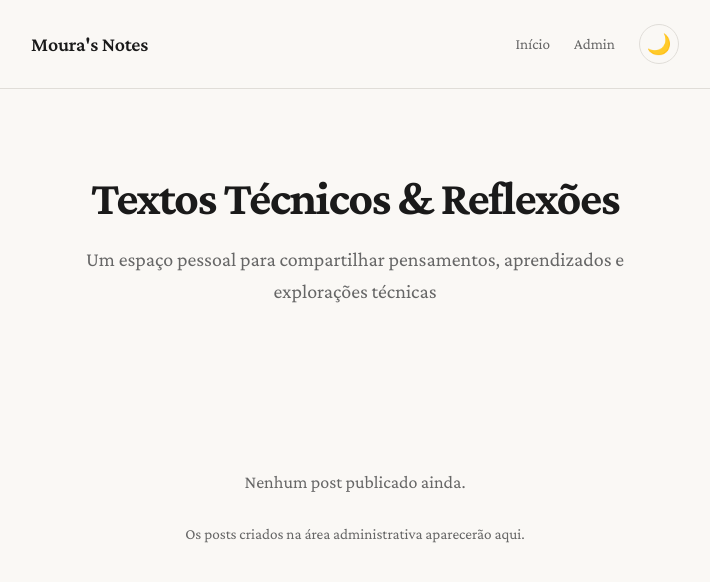
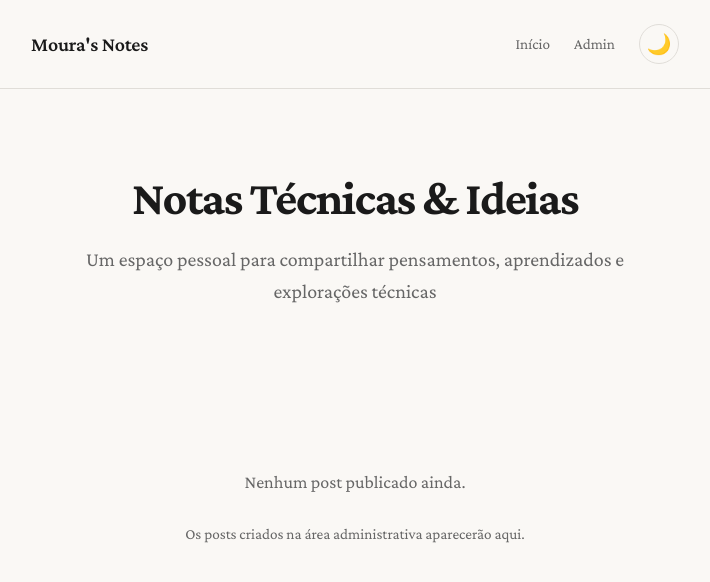
Before and after one commit to ArthurM749/MouraNotes, a React (Vite) app: page / in a window 1280 px wide. Shown: the top 582 px of the page, without its empty margins (285-995 px from the left). Built offline with nearby package versions, Linux system fonts and the light colour scheme.

Commit message:
segundo commit atualizando o README e o Home.jsx no título

```diff
--- a/src/pages/Home.jsx
+++ b/src/pages/Home.jsx
@@ -28,7 +28,7 @@ export default function Home() {
   return (
     <div className="container">
       <div className="hero">
-        <h1 className="hero-title">Textos Técnicos & Reflexões</h1>
+        <h1 className="hero-title">Notas Técnicas & Ideias</h1>
         <p className="hero-subtitle">
           Um espaço pessoal para compartilhar pensamentos, aprendizados e explorações técnicas
         </p>
```
Also changed, not shown: 1 other file (tests, documents, lock files or other folders).
